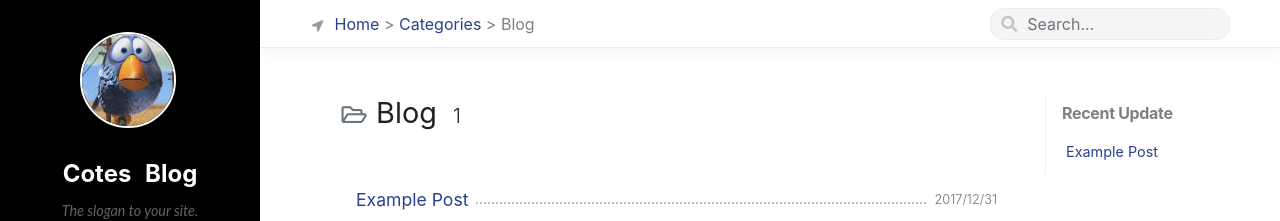
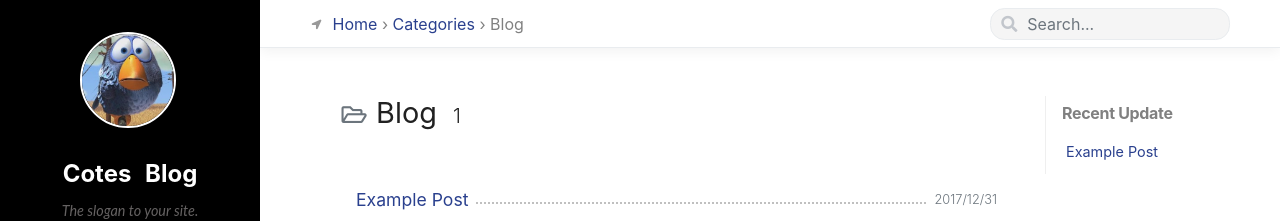
Before and after one commit to tracygu/tracygu.github.io, a Jekyll site: the page built from categories/blog.html, in a window 1280 px wide. Shown: the top 221 px of the page. Built offline with Jekyll 4.4.1, drawn with Linux system fonts in a browser that asks for light colours; nearby versions of some CDN libraries; comment, search, counter and statistics services are not loaded.

Commit message:
Beautified top-bar breadcrumb.

```diff
--- a/_includes/topbar.html
+++ b/_includes/topbar.html
@@ -13,12 +13,12 @@
           {{ item.label }}
         {% endif %}
 
-        {% if index < last %}>{% endif %}
+        {% if index < last %}&rsaquo;{% endif %}
         {% assign index = index | plus: 1 %}
       {% endfor %}
 
       {% if site.data.settings.title != page.location %}
-        {% if page.breadcrumb.size > 0%} > {% endif %}
+        {% if page.breadcrumb.size > 0%}&rsaquo;{% endif %}
         {% if page.title.en %}{{ page.title.en }}{% else %}{{ page.title }}{% endif %}
       {% endif %}
 
--- a/assets/css/src/main.scss
+++ b/assets/css/src/main.scss
@@ -189,9 +189,11 @@ body {
 }
 
 #breadcrumb i {
-  font-size: .7rem;
+  font-size: 0.6rem;
   margin-right: .35rem;
   color: #999;
+  position: relative;
+  bottom: 2px;
 }
 
 #sidebar-trigger,
```
